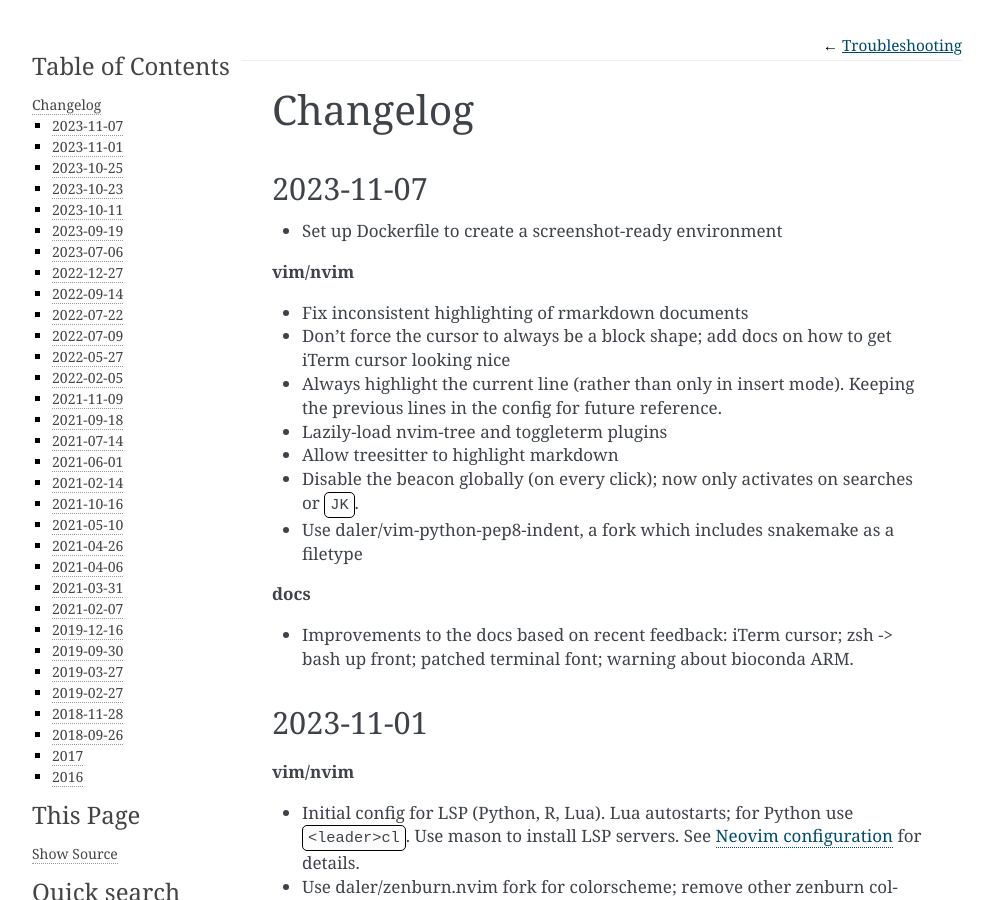
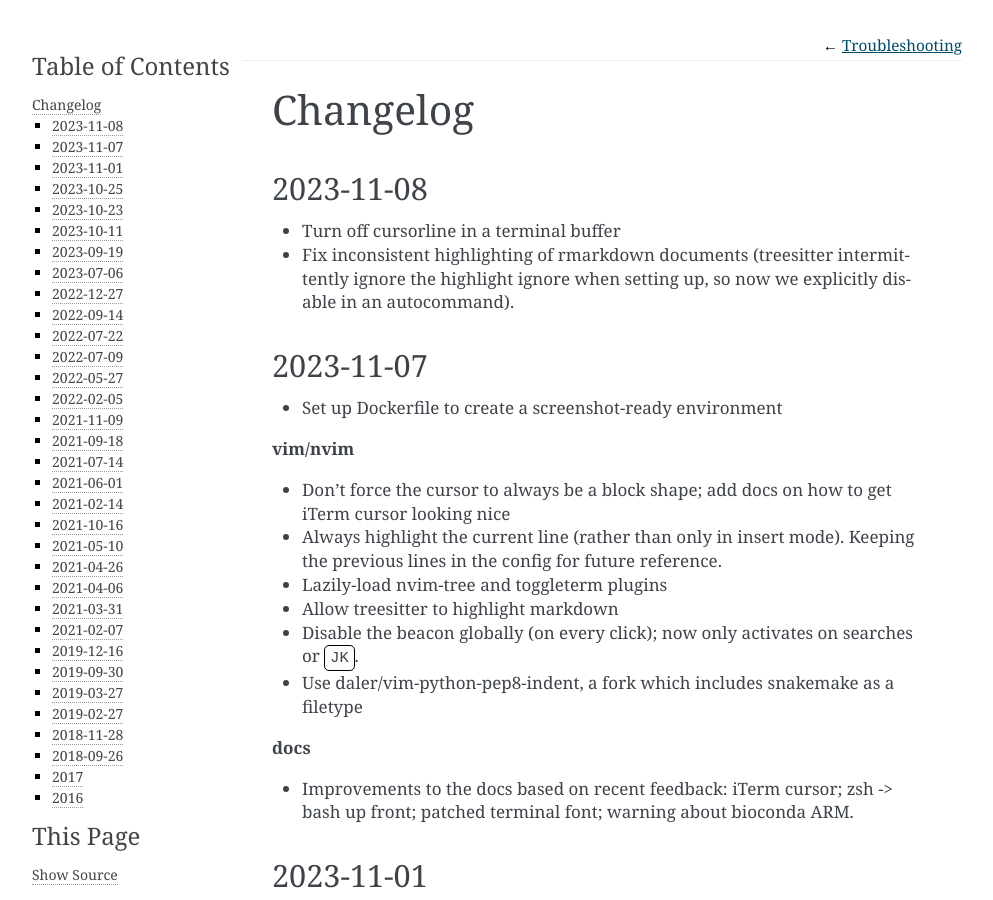
Before and after one commit to daler/dotfiles, a Sphinx documentation site: the page built from docs/changelog.rst, in a window 1280 px wide and 900 px high. Shown: the whole window, without its empty margins (148-1141 px from the left). Built offline with Sphinx 7.4.7, drawn with Linux system fonts in a browser that asks for light colours.

Commit message:
disable cursorline in terminal buffer

```diff
--- a/docs/changelog.rst
+++ b/docs/changelog.rst
@@ -1,5 +1,12 @@
 Changelog
 =========
+
+2023-11-08
+----------
+- Turn off cursorline in a terminal buffer
+- Fix inconsistent highlighting of rmarkdown documents (treesitter
+  intermittently ignore the highlight ignore when setting up, so now we
+  explicitly disable in an autocommand).
 
 2023-11-07
 ----------
```
Also changed, not shown: other parts of docs/changelog.rst (+0 -1 lines), 1 other file.
